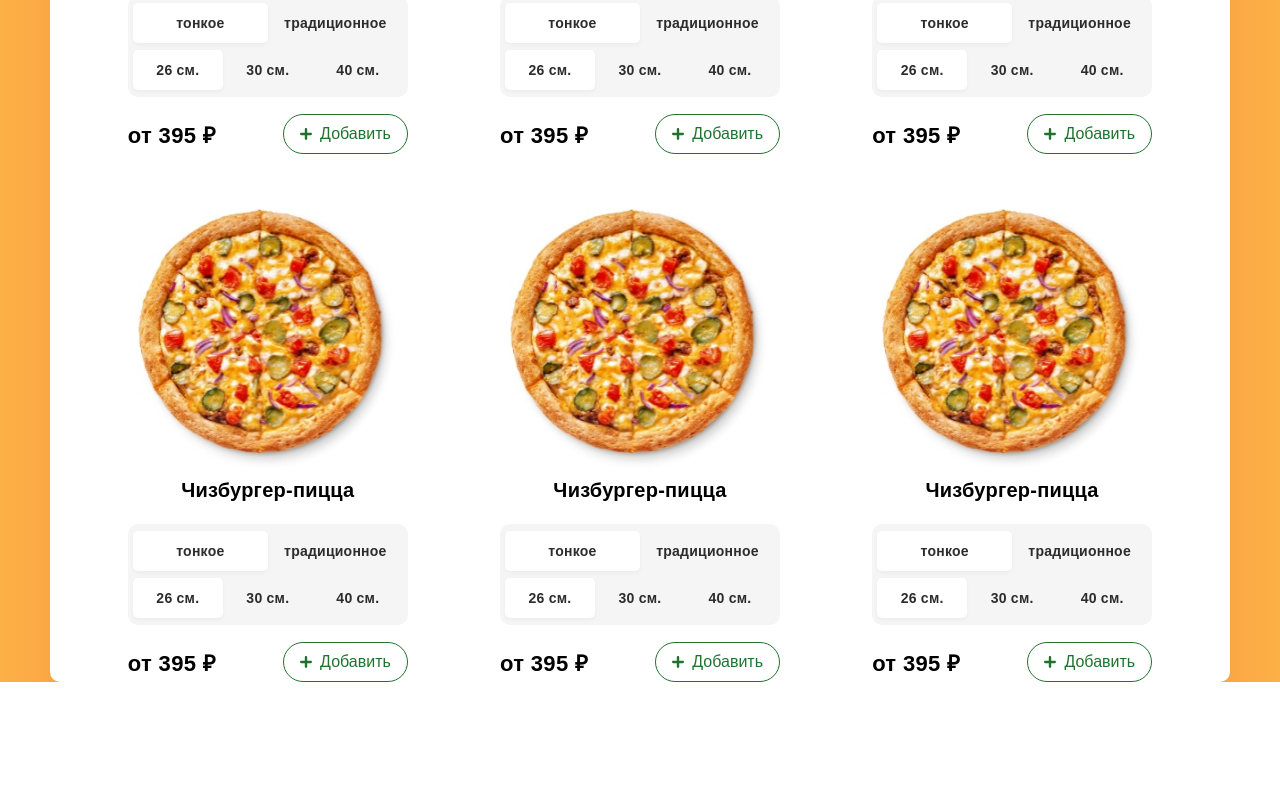
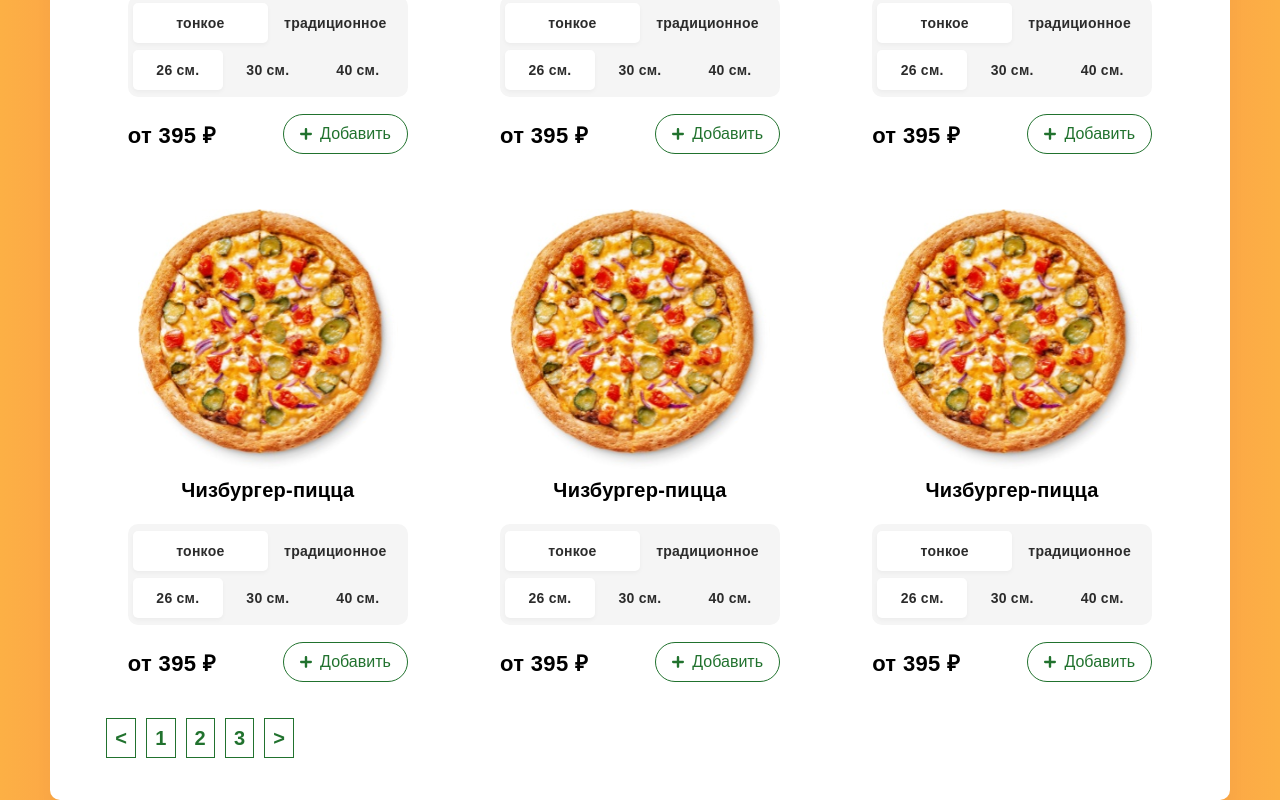
Before and after one commit to SpauN1/react-pizza, a React (Create React App) app: page / in a window 1280 px wide. Shown: the part 767-1567 px from the top of the page. Before the commit the page ends 1449 px from the top, so only its background shows below. Built offline with nearby package versions, Linux system fonts and the light colour scheme.

Commit message:
add pagination section

```diff
--- /dev/null
+++ b/src/components/Pagination/Pagination.jsx
@@ -0,0 +1,29 @@
+import React from 'react';
+
+import './Pagination.scss';
+
+function Pagination() {
+  return (
+    <section className="pagination">
+      <ul className="pagination__list">
+        <li className="previous">
+          <a href="#">&lt;</a>
+        </li>
+        <li className="selected">
+          <a href="#">1</a>
+        </li>
+        <li>
+          <a href="#">2</a>
+        </li>
+        <li>
+          <a href="#">3</a>
+        </li>
+        <li className="next">
+          <a href="#">&gt;</a>
+        </li>
+      </ul>
+    </section>
+  );
+}
+
+export default Pagination;
--- /dev/null
+++ b/src/components/Pagination/Pagination.scss
@@ -0,0 +1,26 @@
+@import '../../style/variables.scss';
+
+.pagination {
+  margin-left: 12px;
+  padding-bottom: 50px;
+
+  &__list {
+    display: flex;
+    align-items: center;
+    gap: 10px;
+
+    a {
+      padding: 8px;
+      font-size: 20px;
+      border: 1px solid $primaryColor;
+      color: $primaryColor;
+    }
+  }
+}
+
+.previous {
+}
+.selected {
+}
+.next {
+}
--- a/src/components/PizzaList/PizzaList.jsx
+++ b/src/components/PizzaList/PizzaList.jsx
@@ -2,6 +2,8 @@ import React from 'react';
 
 import cheeseburgerPizza from '../../assets/img/cheeseburger-pizza.svg';
 import plus from '../../assets/img/plus.svg';
+
+import Pagination from '../Pagination/Pagination';
 
 import './PizzaList.scss';
 
@@ -9,7 +11,7 @@ function PizzaList() {
   return (
     <main className="main">
       <div className="container">
-        <div className="content">
+        <section className="content">
           <h2 className="content__title">Все пиццы</h2>
           <div className="pizza">
             <div className="pizza__item">
@@ -169,7 +171,8 @@ function PizzaList() {
               </div>
             </div>
           </div>
-        </div>
+        </section>
+        <Pagination />
       </div>
     </main>
   );
```
